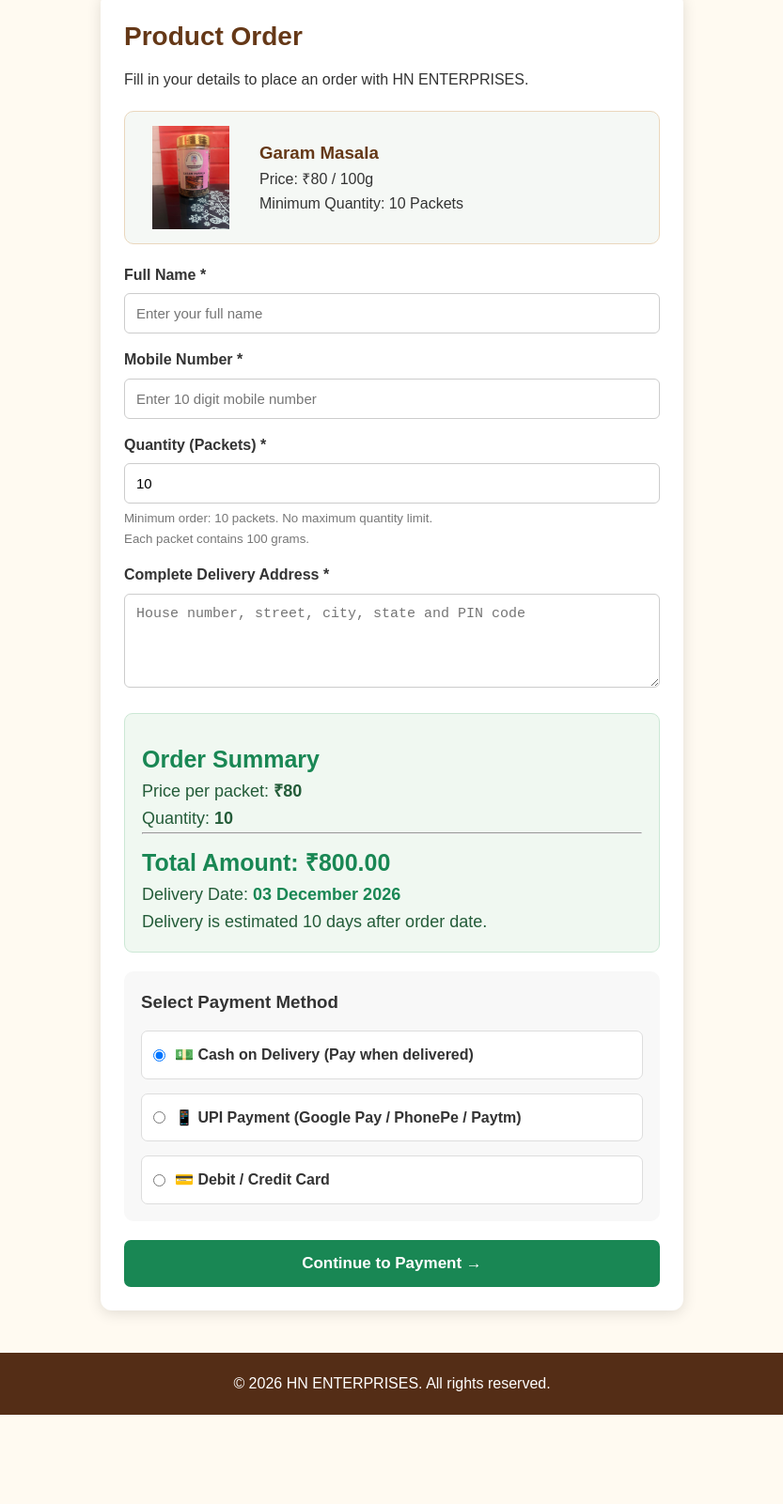
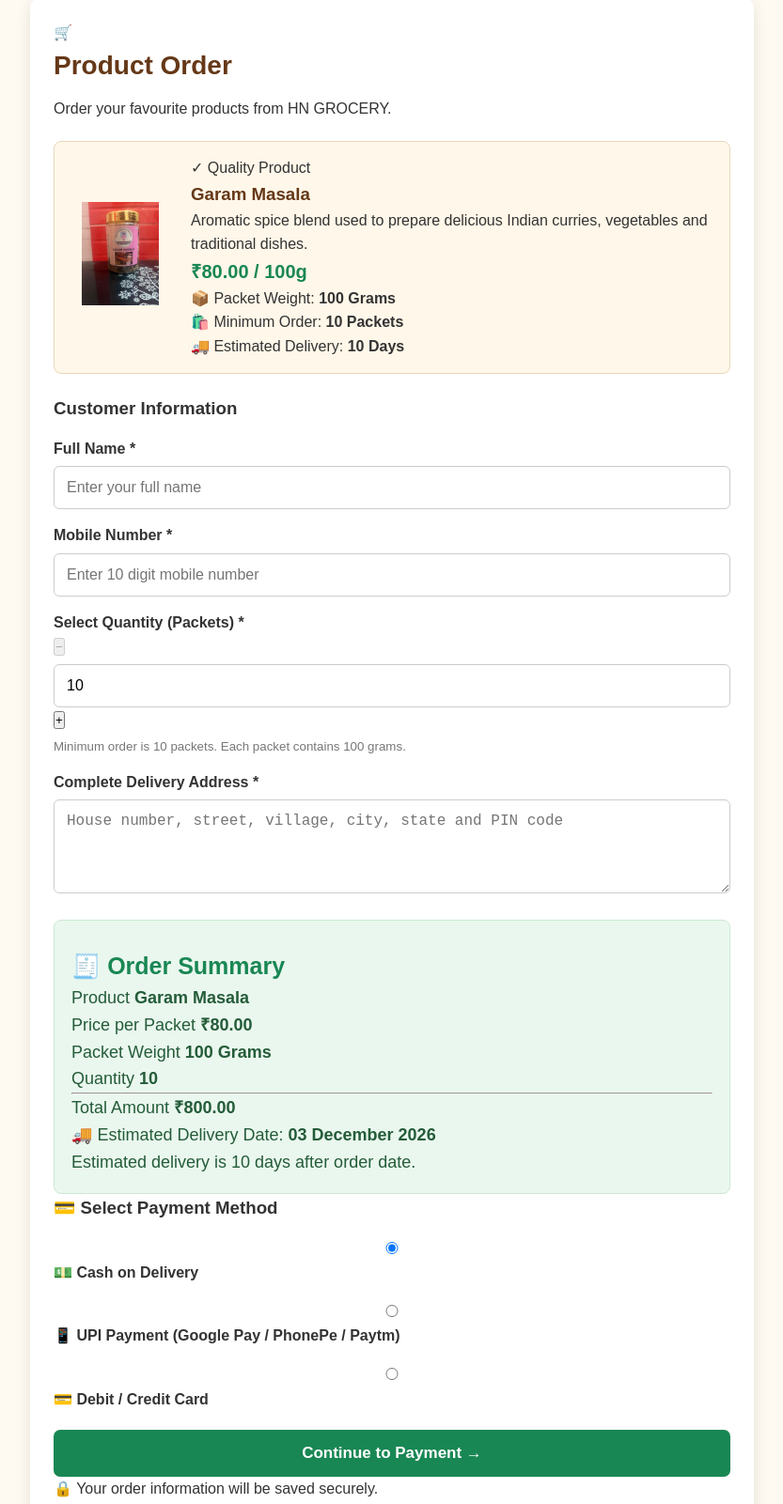
Before and after one commit to nishakumarinishakumari935-beep/hngrocery, a plain HTML site: page order.html in a window 1280 px wide. Shown: the part 189-1790 px from the top of the page at 94% size, without its empty margins (223-1056 px from the left). Before the commit the page ends 1695 px from the top, so only its background shows below. Drawn offline with Linux system fonts and the light colour scheme.

Commit message:
Refactor order.html for improved structure and clarity

```diff
--- a/order.html
+++ b/order.html
@@ -1,233 +1,39 @@
-<!DOCTYPE html>
-<html lang="en">
-
-<head>
-
-<meta charset="UTF-8">
-<meta name="viewport" content="width=device-width, initial-scale=1.0">
-
-<title>Place Your Order | HN ENTERPRISES</title>
-
-<link rel="stylesheet" href="style.css">
-<link rel="stylesheet" href="order.css">
-
-<style>
-
-.order-container {
-    max-width: 650px;
-    margin: 30px auto;
-    padding: 15px;
-}
-
-.order-box {
-    background: white;
-    padding: 25px;
-    border-radius: 12px;
-    box-shadow: 0 3px 15px rgba(0,0,0,0.12);
-}
-
-.order-product {
-    display: flex;
-    align-items: center;
-    gap: 18px;
-    padding: 15px;
-    background: #f5f8f5;
-    border-radius: 10px;
-    margin: 20px 0;
-}
-
-.order-product img {
-    width: 110px;
-    height: 110px;
-    object-fit: contain;
-    border-radius: 8px;
-}
-
-.order-form label {
-    display: block;
-    font-weight: bold;
-    margin-top: 15px;
-}
-
-.order-form input,
-.order-form textarea {
-    width: 100%;
-    padding: 12px;
-    margin-top: 7px;
-    border: 1px solid #ccc;
-    border-radius: 6px;
-    box-sizing: border-box;
-    font-size: 15px;
-}
-
-.order-form textarea {
-    min-height: 100px;
-}
-
-.order-total {
-    background: #f0f8f1;
-    padding: 18px;
-    border-radius: 9px;
-    margin-top: 20px;
-}
-
-.order-total h3 {
-    color: #198754;
-}
-
-.payment-options {
-    margin-top: 20px;
-    padding: 18px;
-    background: #f8f8f8;
-    border-radius: 10px;
-}
-
-.payment-options label {
-    display: flex;
-    align-items: center;
-    gap: 10px;
-    padding: 12px;
-    background: white;
-    border: 1px solid #ddd;
-    border-radius: 7px;
-    cursor: pointer;
-}
-
-.payment-options input {
-    width: auto;
-    margin: 0;
-}
-
-.submit-order {
-    width: 100%;
-    padding: 15px;
-    margin-top: 20px;
-    background: #198754;
-    color: white;
-    border: none;
-    border-radius: 7px;
-    font-size: 17px;
-    font-weight: bold;
-    cursor: pointer;
-}
-
-.submit-order:hover {
-    background: #126b40;
-}
-
-.back-home {
-    display: inline-block;
-    margin-bottom: 15px;
-    color: #198754;
-    text-decoration: none;
-    font-weight: bold;
-}
-
-.delivery-date {
-    color: #198754;
-    font-weight: bold;
-}
-
-@media(max-width:500px) {
-
-    .order-box {
-        padding: 15px;
-    }
-
-    .order-product img {
-        width: 85px;
-        height: 85px;
-    }
-
-}
-
-</style>
-
-</head>
-
-<body>
-
-<header class="site-header">
-
-<div class="header-row">
-
-<div class="company-text">
-
-<h1>HN ENTERPRISES</h1>
-
-<p class="tagline">
+<!DOCTYPE html><html lang="en"><head><meta charset="UTF-8">
+<meta name="viewport" content="width=device-width, initial-scale=1.0"><meta name="description" content="Place your grocery order with HN ENTERPRISES."><title>Place Your Order | HN GROCERY</title><link rel="stylesheet" href="style.css">
+<link rel="stylesheet" href="order.css"></head><body><!-- HEADER --><header class="site-header"><div class="header-row"><div class="company-text"><h1>HN ENTERPRISES</h1><p class="tagline">
 Quality Products • Trusted Service
-</p>
-
-</div>
-
-<div class="header-contact">
-
-<a href="tel:8294891066">8294891066</a>
+</p></div><div class="header-contact"><a href="tel:8294891066">8294891066</a>
 
 <a href="tel:7739233551">7739233551</a>
 
-</div>
+</div></div></header><main class="order-container"><a href="index.html" class="back-home">
+← Back to Home
+</a><div class="order-box"><div class="order-heading"><span>🛒</span>
 
-</div>
-
-</header>
-
-
-<main class="order-container">
-
-<a href="index.html" class="back-home">
-← Back to Home
-</a>
-
-<div class="order-box">
-
-<h2>Product Order</h2>
-
-<p>
-Fill in your details to place an order with HN ENTERPRISES.
-</p>
-
-
-<!-- SELECTED PRODUCT -->
-
-<div class="order-product">
-
-<img id="productImage"
+<h2>Product Order</h2><p>Order your favourite products from HN GROCERY.</p></div><!-- PRODUCT DETAILS --><div class="order-product"><div class="product-image-wrapper"><img
+id="productImage"
 src="images/G1.jpeg"
 alt="Selected Product">
 
-<div>
+</div><div class="product-details"><span class="product-badge">
+✓ Quality Product
+</span><h3 id="productName">Garam Masala</h3><p id="productDescription" class="product-description">
+Premium quality spice product from HN ENTERPRISES.
+</p><div class="product-price">₹<span id="unitPrice">80</span>
 
-<h3 id="productName">Garam Masala</h3>
+<span>/ 100g</span>
 
-<p>
-Price: ₹<span id="unitPrice">80</span> / 100g
-</p>
-
-<p>
-Minimum Quantity:
-<span id="minimumQuantity">10</span> Packets
-</p>
-
-</div>
-
-</div>
-
-
-<!-- ORDER FORM -->
-
-<form id="orderForm" class="order-form">
-
-<label for="fullName">Full Name *</label>
+</div><div class="product-info"><p>📦 Packet Weight: <strong>100 Grams</strong></p><p>🛍️ Minimum Order: <strong>10 Packets</strong></p><p>🚚 Estimated Delivery: <strong>10 Days</strong></p></div></div></div><!-- ORDER FORM --><form id="orderForm" class="order-form"><h3 class="form-heading">
+Customer Information
+</h3><label for="fullName">Full Name *</label>
 
 <input
 type="text"
 id="fullName"
 placeholder="Enter your full name"
 maxlength="100"
+autocomplete="name"
 required>
-
 
 <label for="mobile">Mobile Number *</label>
 
@@ -237,10 +43,18 @@ id="mobile"
 placeholder="Enter 10 digit mobile number"
 pattern="[6-9][0-9]{9}"
 maxlength="10"
+inputmode="numeric"
+autocomplete="tel"
 required>
 
-
-<label for="quantity">Quantity (Packets) *</label>
+<!-- QUANTITY --><div class="quantity-section"><label for="quantity">
+Select Quantity (Packets) *
+</label><div class="quantity-control"><button
+type="button"
+id="decreaseQty"
+aria-label="Decrease quantity">
+−
+</button>
 
 <input
 type="number"
@@ -250,175 +64,180 @@ min="10"
 step="1"
 required>
 
-<small>
-Minimum order: 10 packets. No maximum quantity limit.
-<br>
+<button
+type="button"
+id="increaseQty"
+aria-label="Increase quantity">
++
+</button>
+
+</div><small>
+Minimum order is 10 packets.
 Each packet contains 100 grams.
-</small>
+</small></div><label for="address">
+Complete Delivery Address *
+</label><textarea
+id="address"
+placeholder="House number, street, village, city, state and PIN code"
+maxlength="500"
+autocomplete="street-address"
+required></textarea><!-- ORDER SUMMARY --><div class="order-total"><h3>🧾 Order Summary</h3><div class="summary-row"><span>Product</span>
 
+<strong id="summaryProduct">
+Garam Masala
+</strong></div><div class="summary-row"><span>Price per Packet</span>
 
-<label for="address">Complete Delivery Address *</label>
+<strong>₹<span id="displayPrice">80</span></strong>
 
-<textarea
-id="address"
-placeholder="House number, street, city, state and PIN code"
-maxlength="500"
-required></textarea>
+</div><div class="summary-row"><span>Packet Weight</span>
 
+<strong>100 Grams</strong>
 
-<!-- PRICE DETAILS -->
+</div><div class="summary-row"><span>Quantity</span>
 
-<div class="order-total">
+<strong id="displayQuantity">10</strong>
 
-<h3>Order Summary</h3>
+</div><hr><div class="summary-total"><span>Total Amount</span>
 
-<p>
-Price per packet:
-<strong>₹<span id="displayPrice">80</span></strong>
-</p>
+<strong>₹<span id="totalAmount">800.00</span></strong>
 
-<p>
-Quantity:
-<strong id="displayQuantity">10</strong>
-</p>
+</div><div class="delivery-box">🚚 Estimated Delivery Date:
 
-<hr>
+<strong id="deliveryDate"></strong>
 
-<h3>
-Total Amount: ₹<span id="totalAmount">800</span>
-</h3>
-
-<p>
-Delivery Date:
-<span class="delivery-date" id="deliveryDate"></span>
-</p>
-
-<p>
-Delivery is estimated 10 days after order date.
-</p>
-
-</div>
-
-
-<!-- PAYMENT OPTIONS -->
-
-<div class="payment-options">
-
-<h3>Select Payment Method</h3>
-
-<label>
-
-<input
+<p>Estimated delivery is 10 days after order date.</p></div></div><!-- PAYMENT OPTIONS --><div class="payment-options"><h3>💳 Select Payment Method</h3><label><input
 type="radio"
 name="paymentMethod"
 value="COD"
 checked>
 
-<span>💵 Cash on Delivery (Pay when delivered)</span>
+<span>💵 Cash on Delivery</span>
 
-</label>
-
-
-<label>
-
-<input
+</label><label><input
 type="radio"
 name="paymentMethod"
 value="UPI">
 
 <span>📱 UPI Payment (Google Pay / PhonePe / Paytm)</span>
 
-</label>
-
-
-<label>
-
-<input
+</label><label><input
 type="radio"
 name="paymentMethod"
 value="CARD">
 
 <span>💳 Debit / Credit Card</span>
 
-</label>
-
-</div>
-
-
-<button type="submit" class="submit-order">
+</label></div><button
+type="submit"
+class="submit-order"
+id="submitOrder">
 
 Continue to Payment →
 
-</button>
-
-</form>
-
-</div>
-
-</main>
-
-
-<!-- FOOTER -->
-
-<footer class="site-footer">
-
-<p>
+</button><p class="secure-note">
+🔒 Your order information will be saved securely.
+</p></form></div></main><!-- FOOTER --><footer class="site-footer"><p>
 © <span id="currentYear"></span>
 HN ENTERPRISES. All rights reserved.
-</p>
+</p></footer><script>
 
-</footer>
-
-
-<!-- ORDER JAVASCRIPT -->
-
-<script>
+/* CURRENT YEAR */
 
 document.getElementById("currentYear").textContent =
 new Date().getFullYear();
 
 
-/* GET PRODUCT DETAILS FROM URL */
+/* PRODUCT DETAILS */
 
 const params = new URLSearchParams(window.location.search);
 
 const productName =
 params.get("name") || "Garam Masala";
 
-const productImage =
+const requestedImage =
 params.get("image") || "images/G1.jpeg";
 
+const parsedPrice = Number(params.get("price"));
+
 const productPrice =
-Number(params.get("price")) || 80;
+Number.isFinite(parsedPrice) && parsedPrice > 0
+? parsedPrice
+: 80;
 
 
-/* MINIMUM QUANTITY FIXED TO 10 */
+/* PRODUCT DESCRIPTIONS */
+
+const descriptions = {
+
+"Garam Masala":
+"Aromatic spice blend used to prepare delicious Indian curries, vegetables and traditional dishes.",
+
+"Red Mirch":
+"Red chilli spice for adding colour, flavour and heat to your favourite Indian recipes.",
+
+"Dhaniya":
+"Traditional coriander spice suitable for everyday cooking, curries and vegetables.",
+
+"Mustard":
+"Mustard seeds commonly used for seasoning, tempering and traditional Indian cooking.",
+
+"Tejpatta":
+"Fragrant bay leaves used to enhance the aroma and flavour of rice, curries and other dishes.",
+
+"Zeera":
+"Aromatic cumin seeds widely used in Indian cooking, seasoning and delicious recipes."
+
+};
+
+
+/* IMAGE VALIDATION */
+
+const productImage =
+requestedImage.startsWith("images/") &&
+!requestedImage.includes("..") &&
+!requestedImage.includes("\\")
+? requestedImage
+: "images/G1.jpeg";
+
+
+/* MINIMUM QUANTITY */
 
 const minQty = 10;
 
 
-/* SHOW PRODUCT */
+/* SHOW PRODUCT INFORMATION */
 
 document.getElementById("productName").textContent =
 productName;
+
+document.getElementById("summaryProduct").textContent =
+productName;
+
+document.getElementById("productDescription").textContent =
+descriptions[productName] ||
+"Quality product from HN ENTERPRISES.";
 
 document.getElementById("productImage").src =
 productImage;
 
 document.getElementById("unitPrice").textContent =
-productPrice;
+productPrice.toFixed(2);
 
 document.getElementById("displayPrice").textContent =
-productPrice;
-
-document.getElementById("minimumQuantity").textContent =
-minQty;
+productPrice.toFixed(2);
 
 
-/* QUANTITY */
+/* QUANTITY CONTROL */
 
 const quantityInput =
 document.getElementById("quantity");
+
+const decreaseBtn =
+document.getElementById("decreaseQty");
+
+const increaseBtn =
+document.getElementById("increaseQty");
+
 
 quantityInput.min = minQty;
 
@@ -429,9 +248,66 @@ function updateTotal() {
 
 let quantity = Number(quantityInput.value);
 
-if (!Number.isFinite(quantity) || quantity < 0) {
-quantity = 0;
+if (!Number.isSafeInteger(quantity) || quantity < minQty) {
+
+quantity = minQty;
+
 }
+
+quantityInput.value = quantity;
+
+const total = quantity * productPrice;
+
+document.getElementById("displayQuantity").textContent =
+quantity;
+
+document.getElementById("totalAmount").textContent =
+total.toFixed(2);
+
+decreaseBtn.disabled = quantity <= minQty;
+
+}
+
+
+decreaseBtn.addEventListener("click", function() {
+
+let quantity = Number(quantityInput.value);
+
+if (quantity > minQty) {
+
+quantityInput.value = quantity - 1;
+
+updateTotal();
+
+}
+
+});
+
+
+increaseBtn.addEventListener("click", function() {
+
+let quantity = Number(quantityInput.value);
+
+if (Number.isSafeInteger(quantity) &&
+quantity < Number.MAX_SAFE_INTEGER) {
+
+quantityInput.value = quantity + 1;
+
+updateTotal();
+
+}
+
+});
+
+
+quantityInput.addEventListener("input", function() {
+
+const quantity = Number(quantityInput.value);
+
+if (
+Number.isSafeInteger(quantity) &&
+quantity >= minQty
+) {
 
 document.getElementById("displayQuantity").textContent =
 quantity;
@@ -441,12 +317,15 @@ document.getElementById("totalAmount").textContent =
 
 }
 
-quantityInput.addEventListener("input", updateTotal);
+});
+
+
+quantityInput.addEventListener("change", updateTotal);
 
 updateTotal();
 
 
-/* DELIVERY DATE: 10 DAYS */
+/* DELIVERY DATE */
 
 const orderDate = new Date();
 
@@ -454,15 +333,17 @@ const deliveryDate = new Date(orderDate);
 
 deliveryDate.setDate(deliveryDate.getDate() + 10);
 
-const formattedDate =
+document.getElementById("deliveryDate").textContent =
+
 deliveryDate.toLocaleDateString("en-IN", {
+
 day: "2-digit",
+
 month: "long",
+
 year: "numeric"
+
 });
-
-document.getElementById("deliveryDate").textContent =
-formattedDate;
 
 
 /* FORM SUBMISSION */
@@ -477,31 +358,71 @@ if (!this.reportValidity()) {
 return;
 }
 
+
 const quantity = Number(quantityInput.value);
 
 
-if (!Number.isSafeInteger(quantity) || quantity < minQty) {
+if (
+!Number.isSafeInteger(quantity) ||
+quantity < minQty
+) {
 
-alert("Minimum quantity is 10 packets.");
+alert("Minimum order quantity is 10 packets.");
 
 return;
 
 }
 
 
-const paymentMethod =
+const mobile =
+document.getElementById("mobile").value.trim();
+
+if (!/^[6-9][0-9]{9}$/.test(mobile)) {
+
+alert("Please enter a valid 10 digit mobile number.");
+
+return;
+
+}
+
+
+const totalAmount = quantity * productPrice;
+
+if (!Number.isFinite(totalAmount) ||
+totalAmount <= 0) {
+
+alert("Invalid order amount.");
+
+return;
+
+}
+
+
+const paymentOption =
 document.querySelector(
 'input[name="paymentMethod"]:checked'
-).value;
+);
 
+if (!paymentOption) {
+
+alert("Please select a payment method.");
+
+return;
+
+}
+
+
+const paymentMethod = paymentOption.value;
+
+
+/* ORDER DATA - PAYMENT SYSTEM COMPATIBLE */
 
 const orderDetails = {
 
 customerName:
 document.getElementById("fullName").value.trim(),
 
-mobile:
-document.getElementById("mobile").value.trim(),
+mobile: mobile,
 
 address:
 document.getElementById("address").value.trim(),
@@ -514,7 +435,7 @@ price: productPrice,
 
 quantity: quantity,
 
-totalAmount: quantity * productPrice,
+totalAmount: totalAmount,
 
 paymentMethod: paymentMethod,
 
@@ -525,7 +446,7 @@ deliveryDate: deliveryDate.toISOString()
 };
 
 
-/* SAVE ORDER DETAILS */
+/* SAVE ORDER */
 
 try {
 
@@ -544,7 +465,4 @@ alert("Unable to save order. Please try again.");
 
 });
 
-</script>
-
-</body>
-</html>
+</script></body></html>
```
